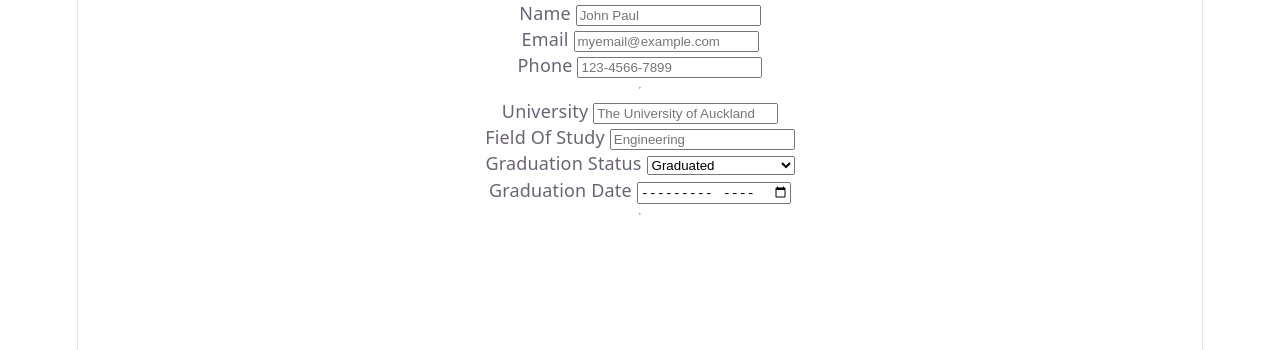
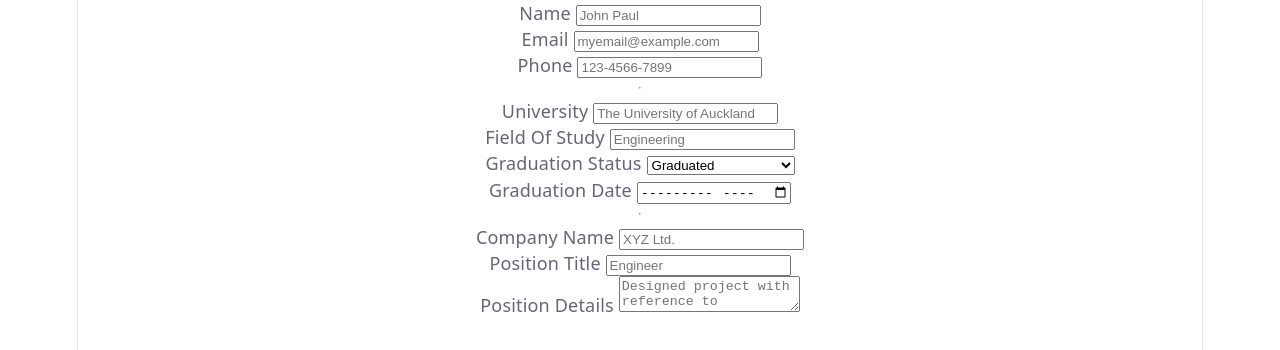
Before and after one commit to coffee-kiwi/CV-application, a React (Vite) app: page / in a window 1280 px wide. Shown: the top 350 px of the page. Built offline with nearby package versions, Linux system fonts and the light colour scheme.

Commit message:
Feat: Add WorkExperience component

```diff
--- a/src/App.jsx
+++ b/src/App.jsx
@@ -2,6 +2,7 @@ import { useState } from 'react'
 import './App.css'
 import GeneralInformation from './components/GeneralInformation.jsx';
 import Education from './components/Education.jsx'
+import WorkExperience from './components/WorkExperience.jsx'
 
 function App() {
   const [count, setCount] = useState(0)
@@ -12,6 +13,7 @@ function App() {
       <hr/>
       <Education />
       <hr/>
+      <WorkExperience />
 
 
       {/* <section id="center">
--- a/src/components/WorkExperience.jsx
+++ b/src/components/WorkExperience.jsx
@@ -0,0 +1,60 @@
+import { useState } from 'react';
+import InputText from './InputText.jsx';
+
+function TextArea({ label, value, onChange, id, ...rest}) {
+    return (
+        <div className="textArea">
+            <label htmlFor={id}>
+                {label}
+            </label>
+            {' '}
+            <textarea
+                id={id}
+                value={value}
+                onChange={onChange}
+                {...rest}
+            />
+        </div>
+    )
+}
+
+export default function WorkExperience () {
+    const [companyName, setCompanyName] = useState('');
+    const [positionTitle, setPositionTitle] = useState('');
+    const [positionDetails, setPositionDetails] = useState('');
+    const [startDate, setStartDate] = useState('');
+    const [endDate, setEndDate] = useState('');
+
+
+
+    return (
+        <div className="card">
+            <InputText
+                label="Company Name"
+                value={companyName}
+                onChange={setCompanyName}
+                placeholder="XYZ Ltd."
+                name="companyName"
+                id="companyName"
+            />
+            <br/>
+            <InputText
+                label="Position Title"
+                value={positionTitle}
+                onChange={setPositionTitle}
+                placeholder="Engineer"
+                name="positionTitle"
+                id="positionTitle"
+            />
+            <br/>
+            <TextArea
+                label="Position Details"
+                value={positionDetails}
+                onChange={(e) => setPositionDetails(e.target.value)}
+                placeholder="Designed project with reference to stakeholder needs"
+                name="positionDetails"
+                id="positionDetails"
+            />
+        </div>
+    );
+}
```
